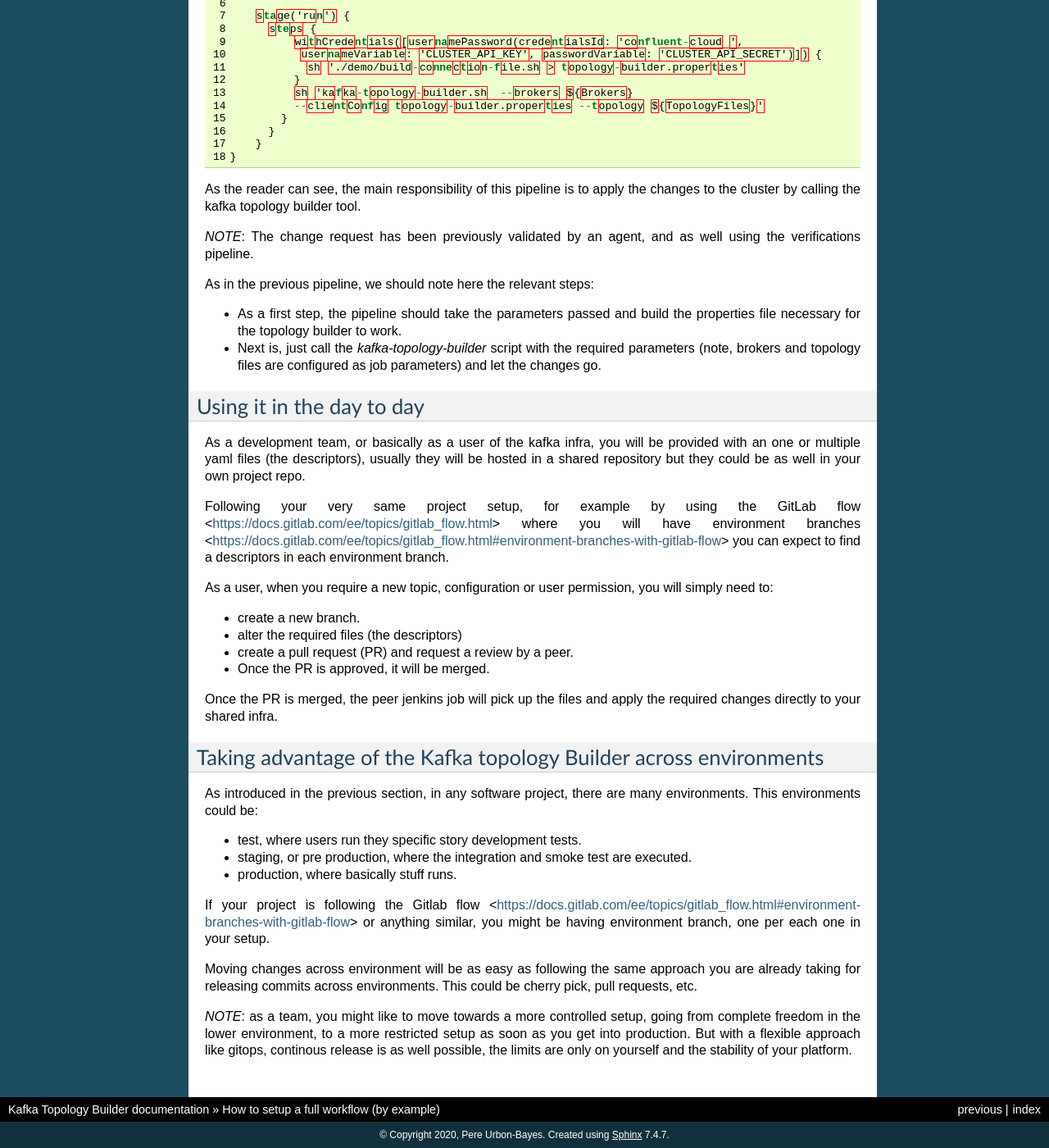
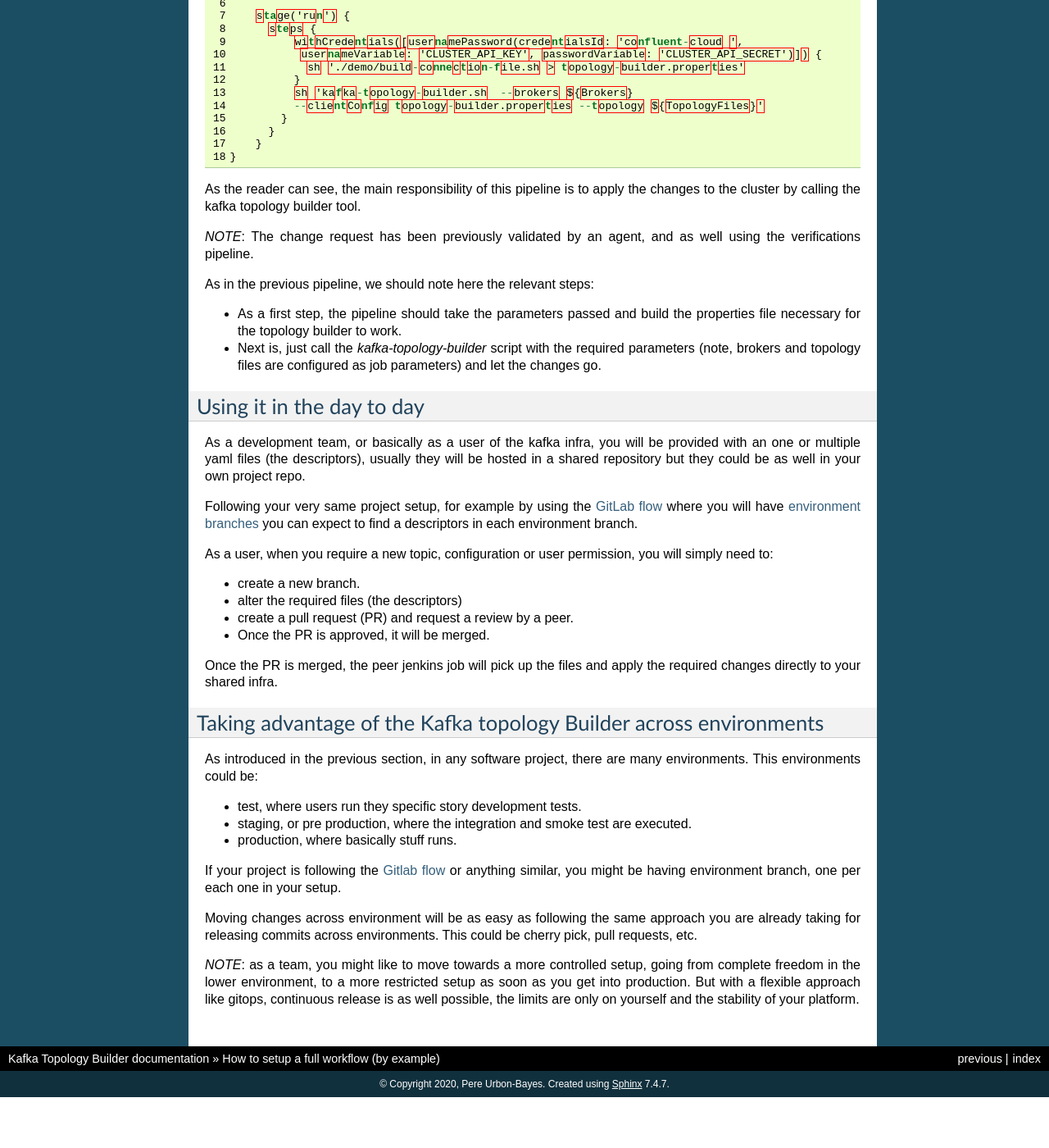
Before and after one commit to kafka-ops/julie, a Sphinx documentation site: the page built from docs/workflow-setup.rst, in a window 1280 px wide and 1400 px high, scrolled down 2205 px. Shown: the whole window at 82% size. Built offline with Sphinx 7.4.7, drawn with Linux system fonts in a browser that asks for light colours; after the commit the page ends 3543 px from its top, so only the background shows below that; some of the changed text lies outside the part shown.

Commit message:
corrected links

```diff
--- a/docs/workflow-setup.rst
+++ b/docs/workflow-setup.rst
@@ -140,7 +140,7 @@ Using it in the day to day
 As a development team, or basically as a user of the kafka infra, you will be provided with an one or multiple yaml files (the descriptors), usually they will be hosted in a shared repository but they
 could be as well in your own project repo.
 
-Following your very same project setup, for example by using the GitLab flow <https://docs.gitlab.com/ee/topics/gitlab_flow.html> where you will have environment branches <https://docs.gitlab.com/ee/topics/gitlab_flow.html#environment-branches-with-gitlab-flow>
+Following your very same project setup, for example by using the `GitLab flow <https://docs.gitlab.com/ee/topics/gitlab_flow.html>`_ where you will have `environment branches <https://docs.gitlab.com/ee/topics/gitlab_flow.html#environment-branches-with-gitlab-flow>`_
 you can expect to find a descriptors in each environment branch.
 
 As a user, when you require a new topic, configuration or user permission, you will simply need to:
@@ -161,9 +161,9 @@ As introduced in the previous section, in any software project, there are many e
 * staging, or pre production, where the integration and smoke test are executed.
 * production, where basically stuff runs.
 
-If your project is following the Gitlab flow <https://docs.gitlab.com/ee/topics/gitlab_flow.html#environment-branches-with-gitlab-flow> or anything similar, you might be having environment branch, one per each one in your setup.
+If your project is following the `Gitlab flow <https://docs.gitlab.com/ee/topics/gitlab_flow.html#environment-branches-with-gitlab-flow>`_ or anything similar, you might be having environment branch, one per each one in your setup.
 
 Moving changes across environment will be as easy as following the same approach you are already taking for releasing commits across environments. This could be cherry pick, pull requests, etc.
 
-*NOTE*: as a team, you might like to move towards a more controlled setup, going from complete freedom in the lower environment, to a more restricted setup as soon as you get into production. But with a flexible approach like gitops, continous release is as well possible,
+*NOTE*: as a team, you might like to move towards a more controlled setup, going from complete freedom in the lower environment, to a more restricted setup as soon as you get into production. But with a flexible approach like gitops, continuous release is as well possible,
 the limits are only on yourself and the stability of your platform.
```
Also changed, not shown: other parts of docs/workflow-setup.rst (+1 -1 lines).
